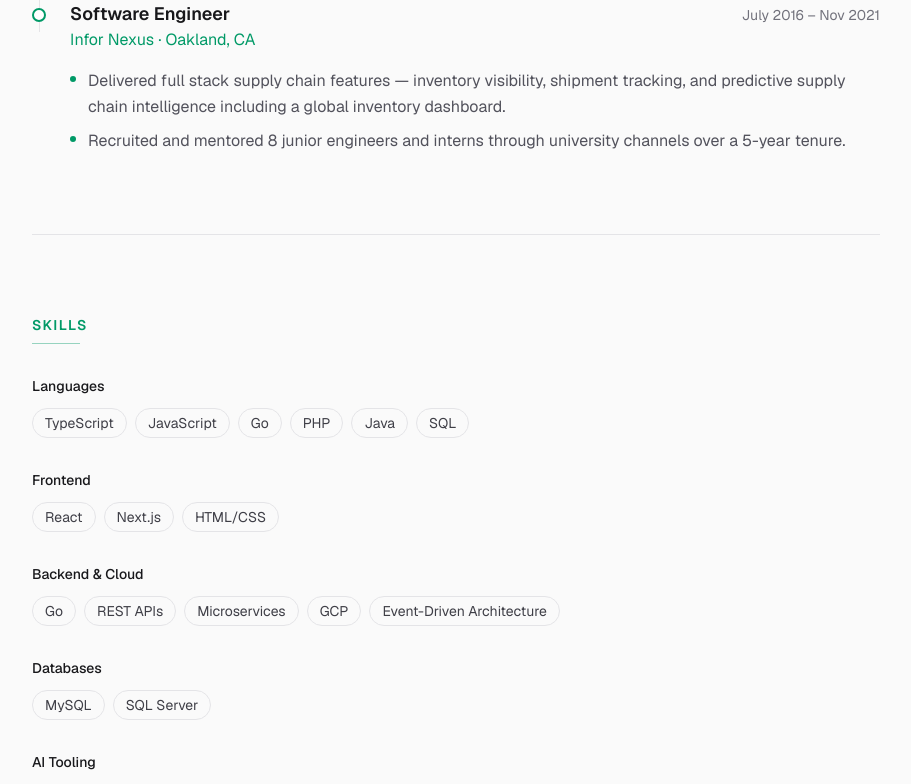
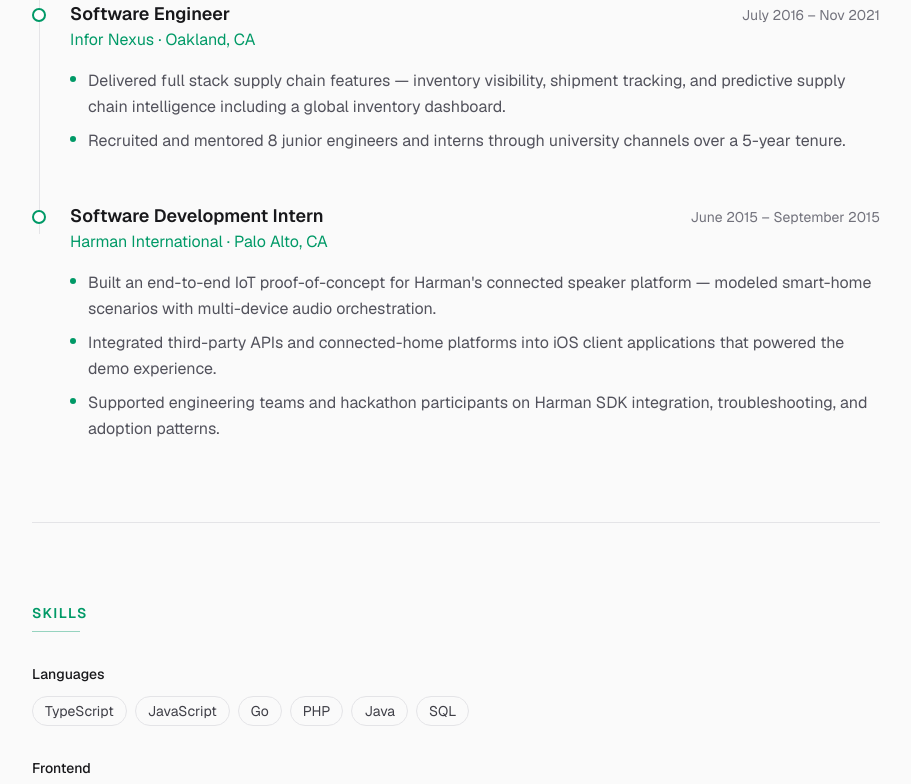
Before and after one commit to etran04/etran04.github.io, a Next.js app: page / in a window 1280 px wide. Shown: the part 1728-2512 px from the top of the page, without its empty margins (184-1095 px from the left). Built offline with nearby package versions, Linux system fonts and the light colour scheme.

Commit message:
Add harman internship

```diff
--- a/data/resume.ts
+++ b/data/resume.ts
@@ -73,6 +73,17 @@ export const resume: Resume = {
         "Recruited and mentored 8 junior engineers and interns through university channels over a 5-year tenure.",
       ],
     },
+    {
+      company: "Harman International",
+      role: "Software Development Intern",
+      location: "Palo Alto, CA",
+      dates: "June 2015 – September 2015",
+      bullets: [
+        "Built an end-to-end IoT proof-of-concept for Harman's connected speaker platform — modeled smart-home scenarios with multi-device audio orchestration.",
+        "Integrated third-party APIs and connected-home platforms into iOS client applications that powered the demo experience.",
+        "Supported engineering teams and hackathon participants on Harman SDK integration, troubleshooting, and adoption patterns.",
+      ],
+    },
   ],
   skills: [
     {
```
